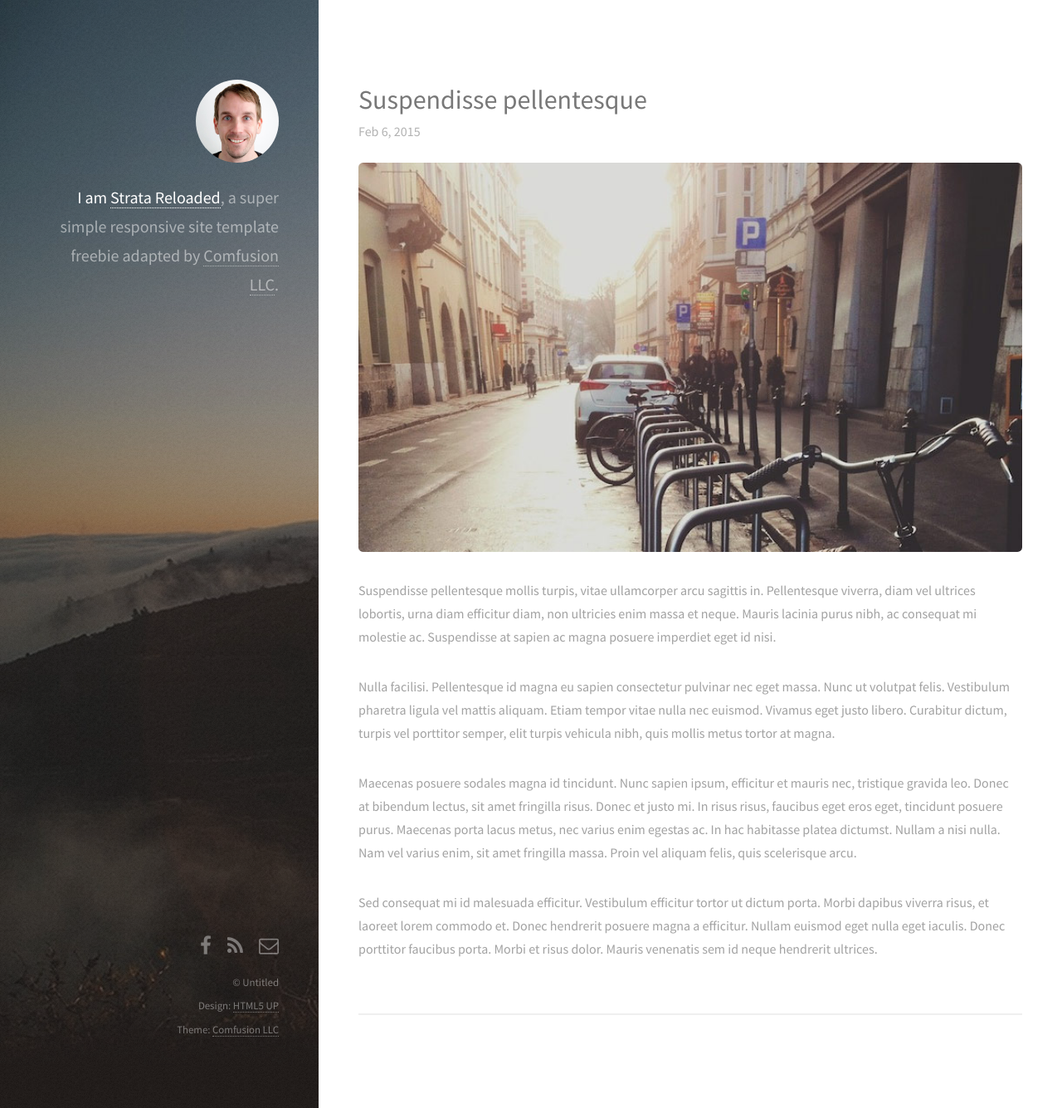
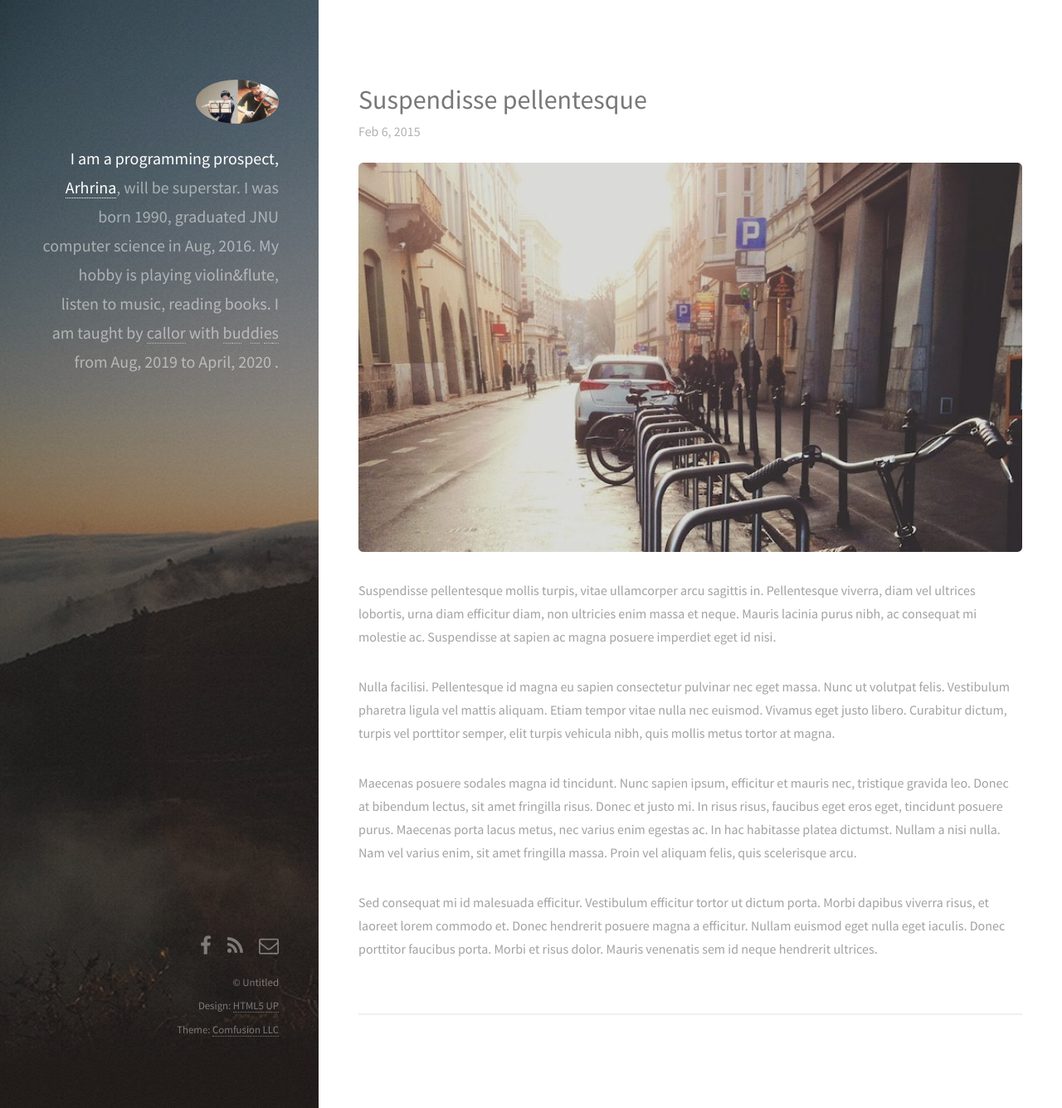
Before and after one commit to arhrina/ChangeTheme, a Jekyll site: the page built from index.html, in a window 1280 px wide and 1335 px high. Shown: the whole window at 83% size. Built offline with Jekyll 4.4.1, drawn with Linux system fonts in a browser that asks for light colours; nearby versions of some CDN libraries.

Commit message:
하나씩 바꿔보자 tㅂ

```diff
--- a/_layouts/default.html
+++ b/_layouts/default.html
@@ -25,16 +25,18 @@
 
 	<body id="top">
     <header id="header">
-      <a href="{{ site.url }}" class="image avatar"><img class="editable" src="/images/avatar.jpg" alt="{{ site.author.name }}"></a>
-      <h1 class="editable"><strong>I am <a href="/">Strata Reloaded</a></strong>, a super simple<br>
-      responsive site template freebie<br>
-      adapted by <a href="http://comfusionllc.com">Comfusion LLC</a>.</h1>
+      <a href="{{ site.url }}" class="image avatar"><img class="editable" src="/images/avatar.png" alt="{{ site.author.name }}"></a>
+      <h1 class="editable"><strong>I am a programming prospect, <a href="/">Arhrina</a></strong>, will be superstar.<br>
+      I was born 1990, graduated JNU computer science in Aug, 2016.<br>
+      My hobby is playing violin&flute, listen to music, reading books.<br>
+      I am taught by <a href="https://github.com/callor">callor</a> with <a href="https://github.com/desperategirl">b</a><a href="https://github.com/freeswoo">u</a>d<a href="https://github.com/jewon513">d</a>i<a href="#">e</a><a href="#">s</a> from Aug, 2019 to April, 2020
+<!--      adapted by <a href="http://comfusionllc.com">Comfusion LLC</a> --> .</h1>
     </header>
 
     {{ content }}
 
     <footer id="footer">
-      <p class="editor-link"><a href="cloudcannon:collections/_data/social.yml" class="button"><strong>&#9998;</strong> Update Social Icons</a></p>
+      <p class="editor-link"><a href="cloudcannon:collections/_data/social.yml" class="button"><strong>&#9998;</strong> Update Social Icons, But I don't do SNS</a></p>
       <ul class="icons">
         {% for account in site.data.social %}
 					<li>
```
Also changed, not shown: images/avatar.png (added), images/avatar3.jpg (renamed from images/avatar.jpg), 1 other file.
